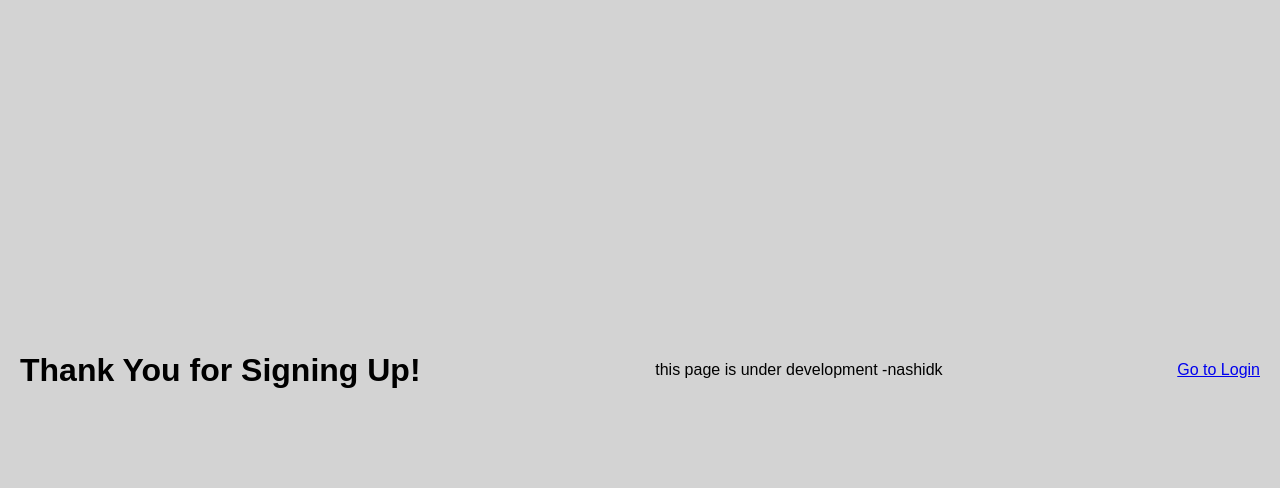
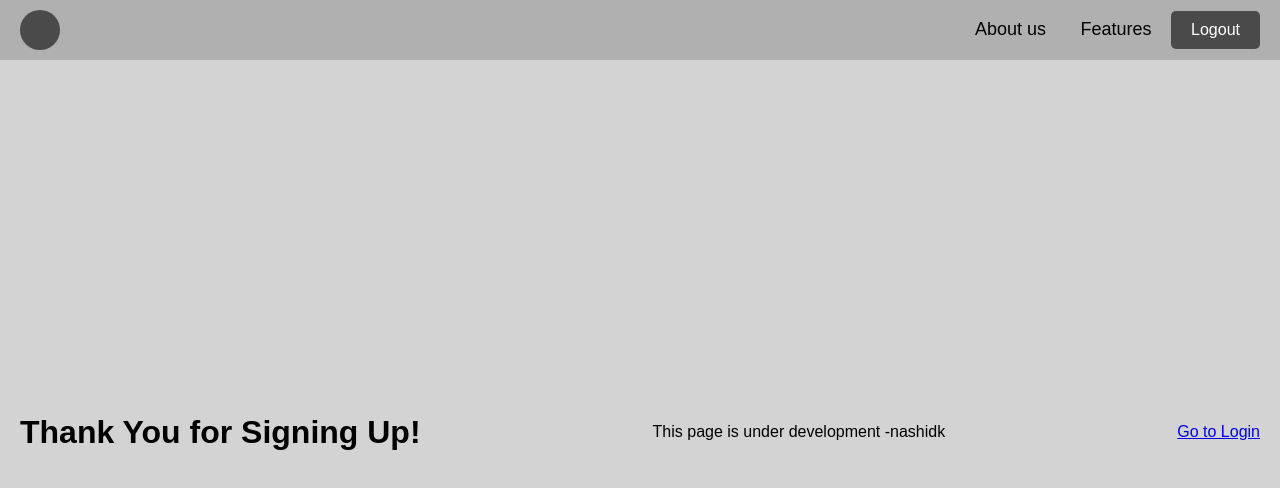
Before and after one commit to nashshsh1/Web, a plain HTML site: page signup_complete.html in a window 1280 px wide. Drawn offline with Linux system fonts and the light colour scheme.

Commit message:
signup_complete.html

```diff
--- a/signup_complete.html
+++ b/signup_complete.html
@@ -7,10 +7,29 @@
     <link rel="stylesheet" href="styles.css"> <!-- Link to the CSS file -->
 </head>
 <body>
+    <!-- Header with Logout Button -->
+    <div class="header">
+        <div class="logo"></div>
+        <nav>
+            <a href="#">About us</a>
+            <a href="#">Features</a>
+            <button id="logout-button" class="logout-btn">Logout</button> <!-- Logout Button -->
+        </nav>
+    </div>
+
     <div class="container">
         <h1>Thank You for Signing Up!</h1>
-        <p>this page is under development -nashidk</p>
+        <p>This page is under development -nashidk</p>
         <a href="index.html">Go to Login</a>
     </div>
+
+    <script>
+        // Logout button functionality
+        document.getElementById('logout-button').addEventListener('click', function() {
+            // Simulate logging out (This can be replaced with actual logout functionality)
+            alert('You have been logged out!');
+            window.location.href = 'index.html'; // Redirect to login page after logout
+        });
+    </script>
 </body>
 </html>
```
